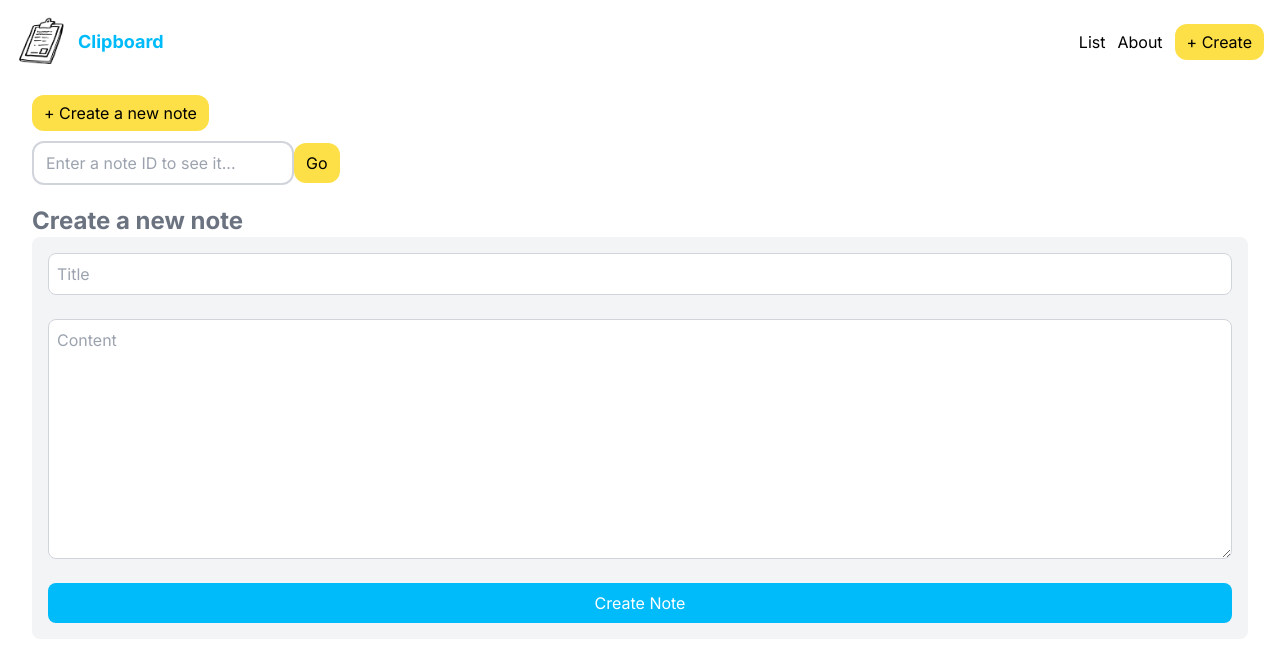
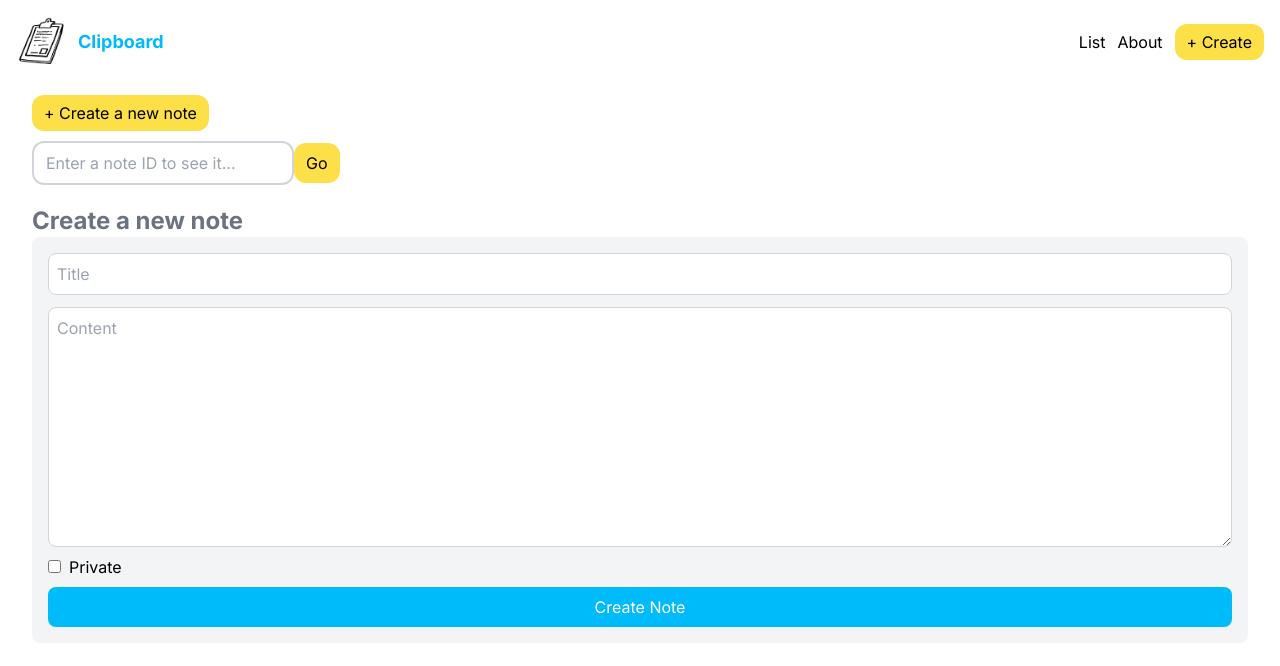
Before and after one commit to Mahmoud-nfz/Clipboard, a Next.js app: page /create in a window 1280 px wide. Shown: the top 666 px of the page. Built offline with nearby package versions, Linux system fonts and the light colour scheme.

Commit message:
redis: added persistence of notes

```diff
--- a/package.json
+++ b/package.json
@@ -9,6 +9,7 @@
     "lint": "next lint"
   },
   "dependencies": {
+    "@vercel/kv": "^2.0.0",
     "next": "14.2.3",
     "react": "^18",
     "react-dom": "^18",
--- a/src/components/notes/note-card.tsx
+++ b/src/components/notes/note-card.tsx
@@ -1,27 +1,26 @@
 import Link from "next/link";
+import { kv } from "@vercel/kv";
 import { Note } from "@/types/note";
+import { notFound } from "next/navigation";
 
-const note: Note = {
-  id: 1,
-  title: "My first note",
-  content: "This is my first note. I'm so excited to use Clipboard!",
-  createdAt: new Date(),
-};
+const NoteCard = async ({ id }: { id: string }) => {
+  const note: Note | null = await kv.get(id);
 
-const NoteCard = ({ id }: { id: string }) => {
+  if (!note) {
+    notFound();
+  }
+
   return (
     <div className="flex flex-col">
       <h1 className="text-4xl font-bold">{note.title}</h1>
 
-      <Link href={`/notes/${note.id}`} key={note.id}>
-        <div className="p-4 bg-gray-100 rounded-lg my-2 cursor-pointer whitespace-pre">
+      <div className="p-4 bg-gray-100 rounded-lg my-2 whitespace-pre">
         <h2 className="text-lg font-bold">{note.title}</h2>
         <p className="text-gray-500 text-sm">
           {note.createdAt.toLocaleString()}
         </p>
         <p className="text-gray-700">{note.content}</p>
       </div>
-      </Link>
     </div>
   );
 };
--- a/src/components/notes/note-create.tsx
+++ b/src/components/notes/note-create.tsx
@@ -5,39 +5,46 @@ import { toast } from "react-hot-toast";
 import { useFormState } from "react-dom";
 import { SubmitButton } from "../forms/submit-button";
 import { useEffect } from "react";
+import { useRouter } from "next/navigation";
 
 const initialState = {
   message: "",
   data: {
-    id: 0,
+    id: "",
     title: "",
     content: "",
+    isPrivate: false,
     createdAt: new Date(),
   },
 };
 
 const NoteCreate = () => {
+  const router = useRouter();
   const [state, formAction] = useFormState(createNote, initialState);
+  console.log(state);
 
   useEffect(() => {
     if (state?.message) {
       toast.success(state.message);
+      // navigate to the note page
+      router.push(`/${state.data.id}`);
     }
     if (state?.errors) {
-        toast.error("An error occurred while creating the note. Check the form for errors.");
-
+      toast.error(
+        "An error occurred while creating the note. Check the form for errors."
+      );
     }
   }, [state]);
 
   return (
     <div className="flex flex-col bg-gray-100 p-4 rounded-lg h-full">
       {/* form to create note */}
-      <form className="flex flex-col space-y-3" action={formAction}>
+      <form className="flex flex-col" action={formAction}>
         <input
           type="text"
           placeholder="Title"
           name="title"
-          className="p-2 border border-gray-300 rounded-lg"
+          className="p-2 border border-gray-300 rounded-lg mb-3"
         />
         <p className="text-red-500 font-semibold">
           {state?.errors?.title?.[0]}
@@ -45,11 +52,15 @@ const NoteCreate = () => {
         <textarea
           placeholder="Content"
           name="content"
-          className="p-2 border border-gray-300 rounded-lg h-60"
+          className="p-2 border border-gray-300 rounded-lg h-60 mb-2"
         />
         <p className="text-red-500 font-semibold">
           {state?.errors?.content?.[0]}
         </p>
+        <label className="flex items-center space-x-2 cursor-pointer mb-2">
+          <input type="checkbox" name="isPrivate" />
+          <span>Private</span>
+        </label>
         <SubmitButton text="Create Note" />
       </form>
     </div>
--- a/src/components/notes/notes-list.tsx
+++ b/src/components/notes/notes-list.tsx
@@ -1,30 +1,21 @@
+import { Note } from "@/types/note";
+import { kv } from "@vercel/kv";
 import Link from "next/link";
 
-const notes = [
-  {
-    id: 1,
-    title: "My first note",
-    content: "This is my first note. I'm so excited to use Clipboard!",
-    createdAt: new Date(),
-  },
-  {
-    id: 2,
-    title: "My second note",
-    content: "This is my second note. I'm so excited to use Clipboard!",
-    createdAt: new Date(),
-  },
-  {
-    id: 3,
-    title: "My third note",
-    content: "This is my third note. I'm so excited to use Clipboard!",
-    createdAt: new Date(),
-  },
-];
 
-const NotesList = () => {
+const NotesList = async () => {
+  const keys = await kv.keys("p*");
+
+  const notes: Note[] = await Promise.all(
+    keys.map(async (key) => {
+      const note = await kv.get(key) as Note;
+      return note;
+    })
+  );
+
   return (
     <div className="flex flex-col">
-      {notes.map((note) => (
+      {notes.slice(0,10).map((note) => (
         <Link href={`/${note.id}`} key={note.id}>
           <div className="p-4 bg-gray-100 rounded-lg my-2 cursor-pointer">
             <h2 className="text-lg font-bold">{note.title}</h2>
--- a/src/server/notes/create.ts
+++ b/src/server/notes/create.ts
@@ -1,11 +1,14 @@
 "use server";
 
+import { kv } from "@vercel/kv";
 import { createNoteSchema } from "@/types/schemas/create-note-schema";
+import { generateRandomId } from "@/utils/random";
 
 export const createNote = async (prevState: any, formData: FormData) => {
   const validatedFields = createNoteSchema.safeParse({
     title: formData.get("title"),
     content: formData.get("content"),
+    isPrivate: formData.get("isPrivate"),
   });
 
   if (!validatedFields.success) {
@@ -14,18 +17,25 @@ export const createNote = async (prevState: any, formData: FormData) => {
     };
   }
 
-  const { title, content } = validatedFields.data;
+  const { title, content, isPrivate } = validatedFields.data;
 
   await new Promise((resolve) => setTimeout(resolve, 300));
 
   console.log(`Creating note with title: ${title} and content: ${content}`);
+
+  const id = generateRandomId(isPrivate ?? false);
+
+  const note = {
+    id,
+    title,
+    content,
+    createdAt: new Date(),
+  };
+
+  const resp = await kv.set(id, note);
+
   return {
     message: "Note created successfully",
-    data: {
-      id: 1,
-      title,
-      content,
-      createdAt: new Date(),
-    },
+    data: note,
   };
 };
--- a/src/types/schemas/create-note-schema.ts
+++ b/src/types/schemas/create-note-schema.ts
@@ -3,4 +3,11 @@ import { z } from "zod";
 export const createNoteSchema = z.object({
   title: z.string().max(100),
   content: z.string().min(1),
+  isPrivate: z
+    .string()
+    .optional()
+    .nullable()
+    .transform((value) =>
+      value === "on" ? true : value === null ? null : false
+    ),
 });
--- /dev/null
+++ b/src/utils/random.ts
@@ -0,0 +1,23 @@
+import { randomBytes } from "crypto";
+
+export function generateRandomId(isPrivate: boolean = false): string {
+  const characters =
+    "ABCDEFGHIJKLMNOPQRSTUVWXYZabcdefghijklmnopqrstuvwxyz0123456789";
+  const charactersLength = characters.length;
+  let result = "";
+
+  // Generate random bytes
+  const randomBytesArray = randomBytes(4);
+
+  // Convert each byte to a character from the characters string
+  for (let i = 0; i < 4; i++) {
+    const index = randomBytesArray[i] % charactersLength;
+    result += characters[index];
+  }
+
+  if (isPrivate) {
+    return `_${result}`;
+  }
+
+  return `p${result}`;
+}
```
Also changed, not shown: 2 other files (tests, documents, lock files or other folders). Lines whose indentation alone changed are shown as unchanged.
